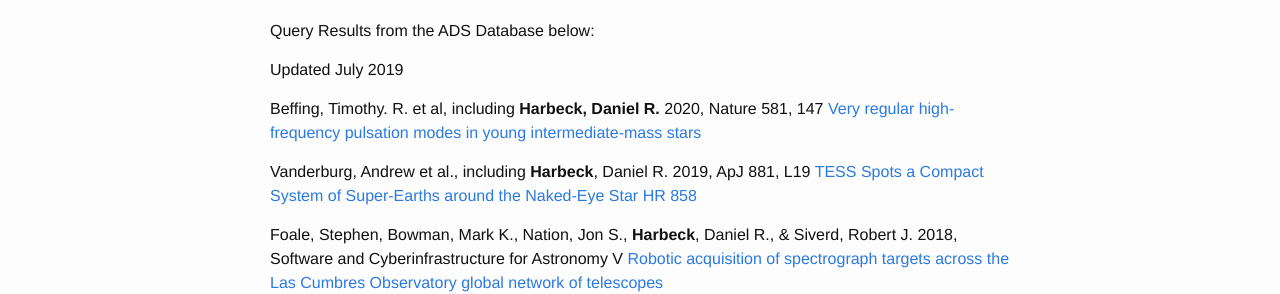
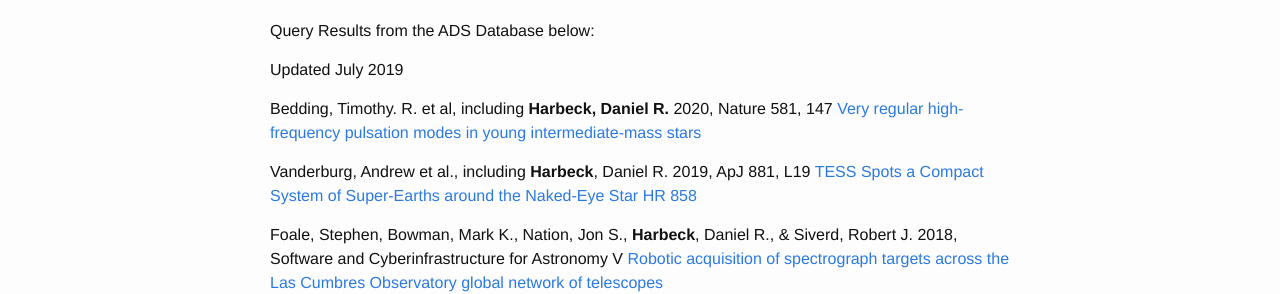
Before and after one commit to drhaz/drhaz.github.io, a Jekyll site: the page built from _pages/publist.md, in a window 1280 px wide and 900 px high. Shown: the part 387-681 px from the top of the window. Built offline with Jekyll 4.4.1, drawn with Linux system fonts in a browser that asks for light colours.

Commit message:
Update publist.md

```diff
--- a/_pages/publist.md
+++ b/_pages/publist.md
@@ -17,7 +17,7 @@
 
 Updated July 2019
 
-<P> Beffing, Timothy. R. et al, including <b>Harbeck, Daniel R.</b> 2020, Nature 581, 147
+<P> Bedding, Timothy. R. et al, including <b>Harbeck, Daniel R.</b> 2020, Nature 581, 147
   <a href="https://arxiv.org/abs/2005.06157"> Very regular high-frequency pulsation modes in young intermediate-mass stars </a>
 
 <P> Vanderburg, Andrew et al., including <b>Harbeck</b>, Daniel R. 2019,  ApJ 881, L19
```
